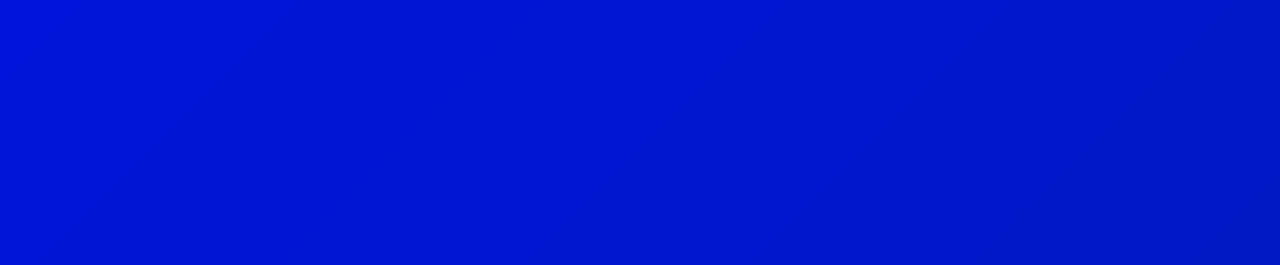
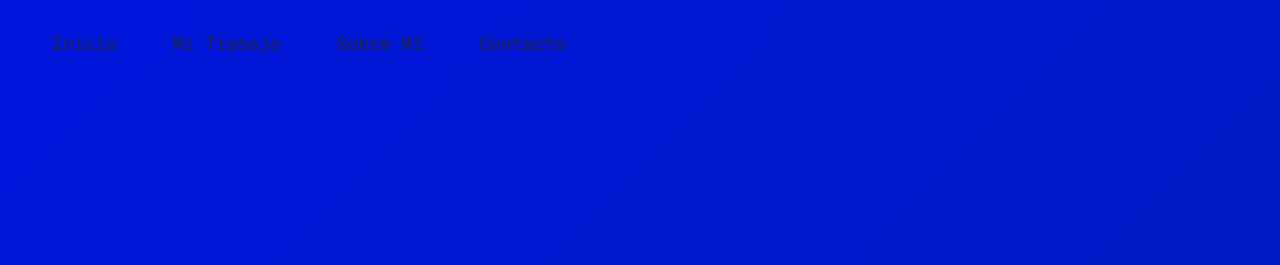
Before and after one commit to josec003/elpeps-portfolio, a website: page index.html in a window 1280 px wide. Shown: the top 265 px of the page. Drawn offline with nearby package versions, Linux system fonts and the light colour scheme.

Commit message:
menu y cambios en clase

```diff
--- a/assets/css/_components.css
+++ b/assets/css/_components.css
@@ -131,6 +131,7 @@ footer a:hover {
   background-color: var(--color-bg);
   border: 2px solid var(--color-bg-dark);
   border-radius: var(--radius-lg);
+  /* max-width: 33vw; */
   /* padding: var(--space-xl); */
   overflow: hidden;
   transition: all var(--transition-base);
--- a/assets/css/_scrollytelling.css
+++ b/assets/css/_scrollytelling.css
@@ -6,15 +6,48 @@
    Uses Intersection Observer for performance.
    ============================================ */
 
+/* MENU SCROLL */
+html {
+  scroll-behavior: smooth;
+}
+.menu-scroll {
+  position: fixed;
+  /* background-color: var(--color-bg); */
+  opacity: 0.75;
+  background: transparent;
+  backdrop-filter: blur(10px);
+  top: 20px;
+  left: 20px;
+  z-index: var(--z-fixed);
+  padding: var(--space-sm) var(--space-md);
+  border-radius: var(--radius-md);
+}
+
+.menu-list {
+  display: flex;
+  list-style: none;
+  gap: var(--space-lg);
+}
+
+nav ul li a {
+  color: var(--color-text-primary);
+  text-decoration: none;
+  font-family: var(--font-family-base);
+  font-size: var(--font-size-base);
+  transition: color 0.3s ease;
+  padding: var(--space-sm) var(--space-md);
+  border-radius: var(--radius-md);
+}
+
 /* ===== HERO SECTION ===== */
-.hero {
+#hero {
   min-height: 100vh;
   display: flex;
   align-items: center;
   justify-content: center;
   background: var(--gradient-hero);
-/* background-image: url(https://ik.imagekit.io/eayks776ir/projects/sticky_death/portada-mockup-render-sticky-death.jpg?updatedAt=1770636092038);   */
-text-align: center;
+  /* background-image: url(https://ik.imagekit.io/eayks776ir/projects/sticky_death/portada-mockup-render-sticky-death.jpg?updatedAt=1770636092038);   */
+  text-align: center;
   padding: var(--space-2xl);
 }
 
@@ -86,7 +119,7 @@ text-align: center;
 }
 
 .story-content {
-  max-width: 800px;
+  max-width: 100vw;
   z-index: var(--z-base);
   position: relative;
 }
@@ -130,7 +163,7 @@ text-align: center;
 /* ===== STATISTICS DISPLAY ===== */
 .stat-display {
   display: grid;
-  grid-template-columns: repeat(auto-fit, minmax(150px, 1fr));
+  grid-template-columns: repeat(auto-fit, minmax(33vw, 1fr));
   gap: var(--space-2xl);
   margin: var(--space-3xl) 0;
 }
@@ -217,6 +250,7 @@ text-align: center;
   border: 2px solid var(--color-bg-dark);
   /* padding: var(--space-2xl); */
   overflow: hidden;
+  /* max-width: 33vw; */
   border-radius: var(--radius-xl);
   opacity: 0;
   transform: translateX(-30px);
@@ -325,7 +359,7 @@ text-align: center;
 }
 
 /* ===== FINAL CTA SECTION ===== */
-.final-section {
+#final-section {
   min-height: 100vh;
   display: flex;
   align-items: center;
--- a/index.html
+++ b/index.html
@@ -26,8 +26,15 @@
   <body>
     <a href="#main" class="skip-link">Saltar al contenido</a>
 
+    <nav class="menu-scroll"><ul class="menu-list">
+      <li><a href="#hero">Inicio</a></li>
+      <li><a href="#story-section-chapter-2">Mi Trabajo</a></li>
+      <li><a href="#main">Sobre Mí</a></li>
+      <li><a href="#final-section">Contacto</a></li>
+    </ul></nav>
+
     <!-- Hero Section -->
-    <div class="hero">
+    <div id="hero">
       <div>
         <h1>📜 Tu Nombre</h1>
         <p>Historias visuales que cobran vida<br />Portfolio de Ilustración</p>
@@ -44,7 +51,7 @@
     </div> -->
 
     <!-- Chapter 2: My Work -->
-    <section class="story-section chapter-2" data-observe>
+    <section id="story-section-chapter-2" class="story-section chapter-2" data-observe>
       <div class="story-content">
         <h2>Mi Trabajo</h2>
         <p class="text-large mb-lg">
@@ -244,7 +251,7 @@
       </section> -->
 
       <!-- Final CTA Section -->
-      <section class="final-section">
+      <section id="final-section">
         <div class="final-content">
           <h2>¿Trabajamos Juntos?</h2>
           <p>
```
